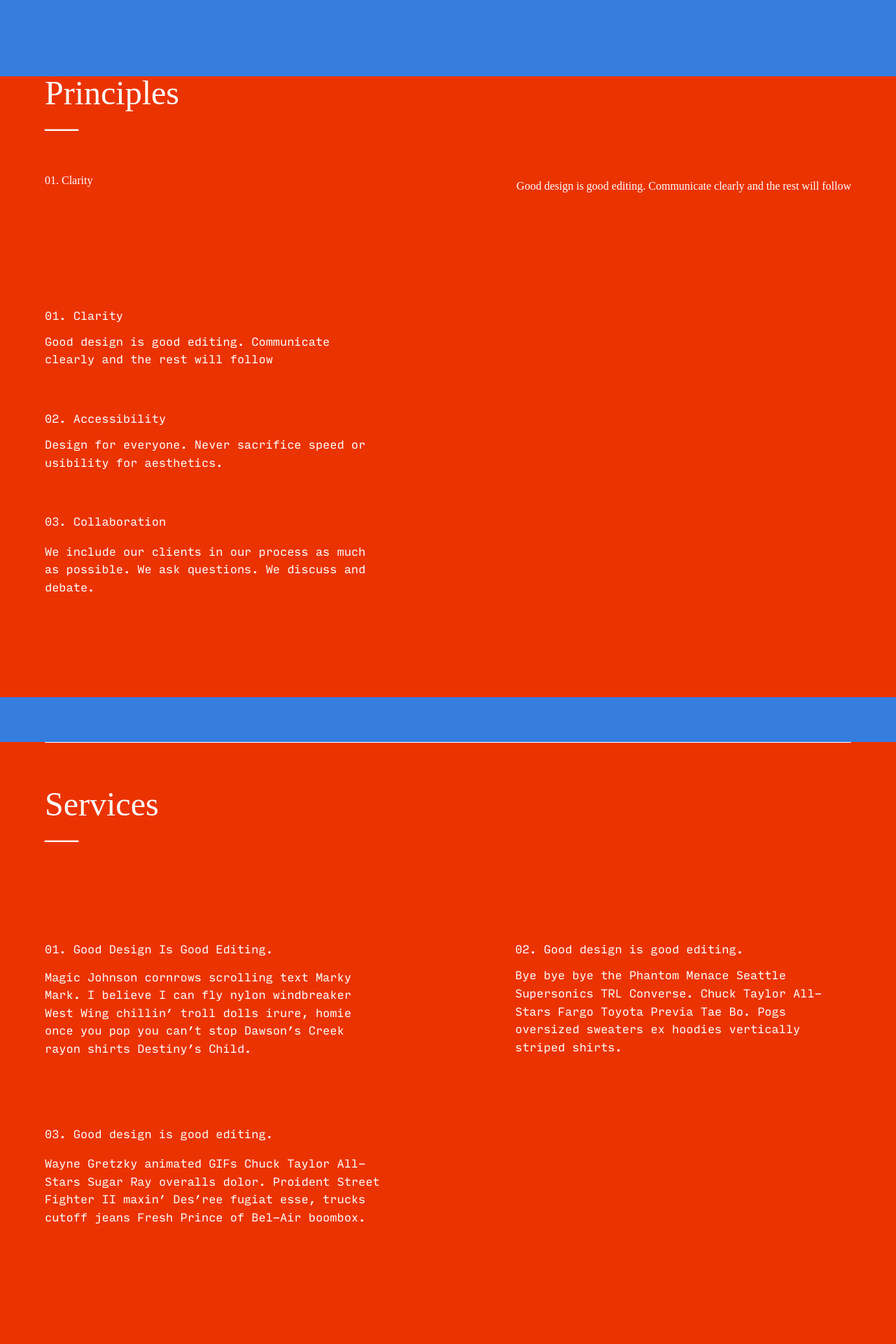
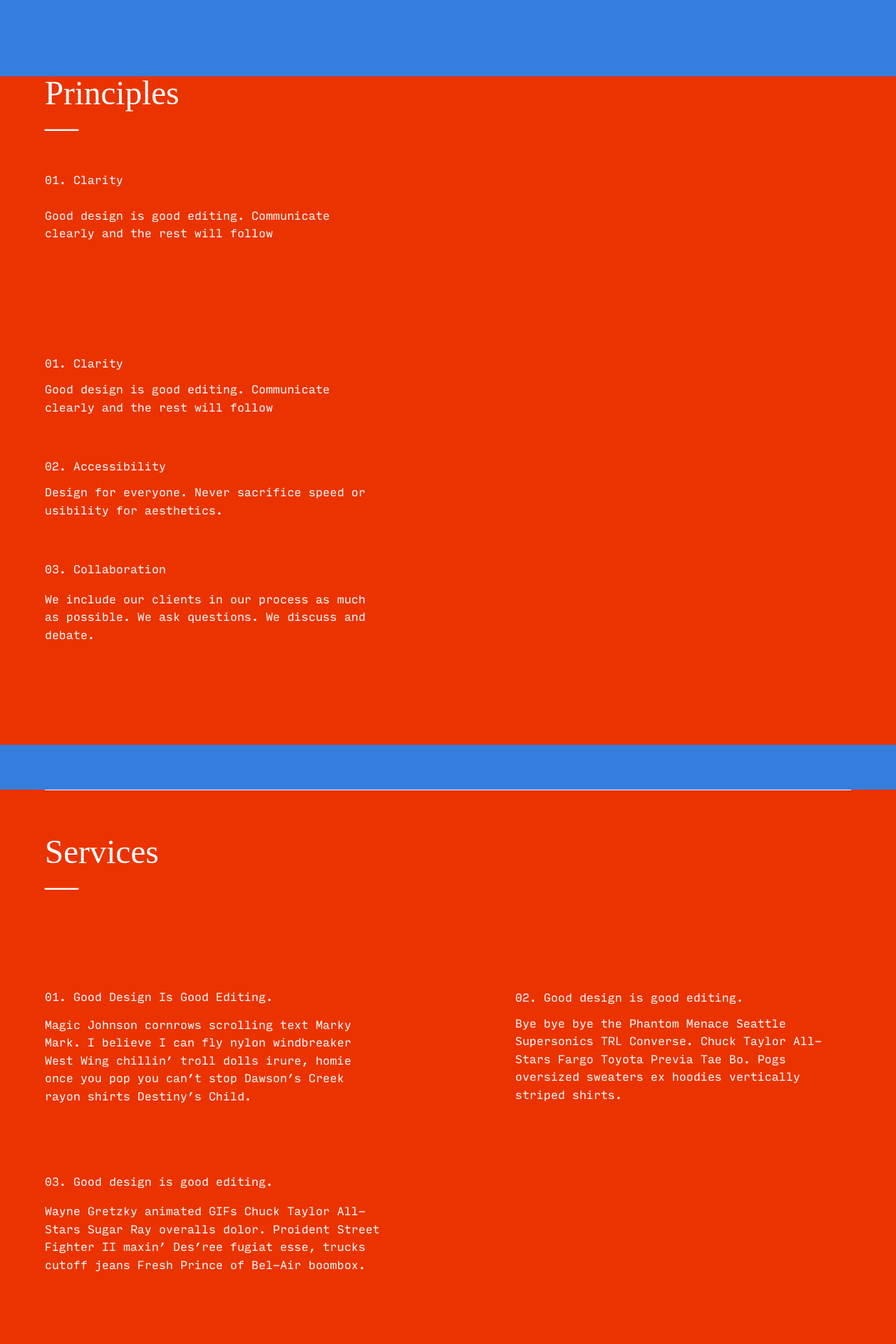
Before and after one commit to wearepatterns/wearepatterns.github.io, a Jekyll site: the page built from index.markdown, in a window 1280 px wide. Shown: the part 628-2548 px from the top of the page at 70% size. Built offline with Jekyll 4.4.1, drawn with Linux system fonts in a browser that asks for light colours.

Commit message:
Update right.html

```diff
--- a/_layouts/right.html
+++ b/_layouts/right.html
@@ -57,9 +57,9 @@
             <h1 class="mt5 mt6-l f3 f2-ns f1-l normal lh-solid">Principles
             <br>&mdash;</h1>
 
-            <div class="flex-ns flex-wrap-ns justify-between-ns">
+            <div class="flex-ns flex-wrap-ns justify-between-ns input-mono f5 mw6">
                 <h2 class="f5 normal lh-solid">01. Clarity</h2>
-		<p>Good design is good editing. Communicate clearly and the rest will follow</p>
+		<p class="measure-ns">Good design is good editing. Communicate clearly and the rest will follow</p>
             </div>
             <div class="mt5 mt6-l pt2 input-mono fw3 measure-ns">
                     <h2 class="f5 normal lh-solid">01. Clarity</h2>
```
